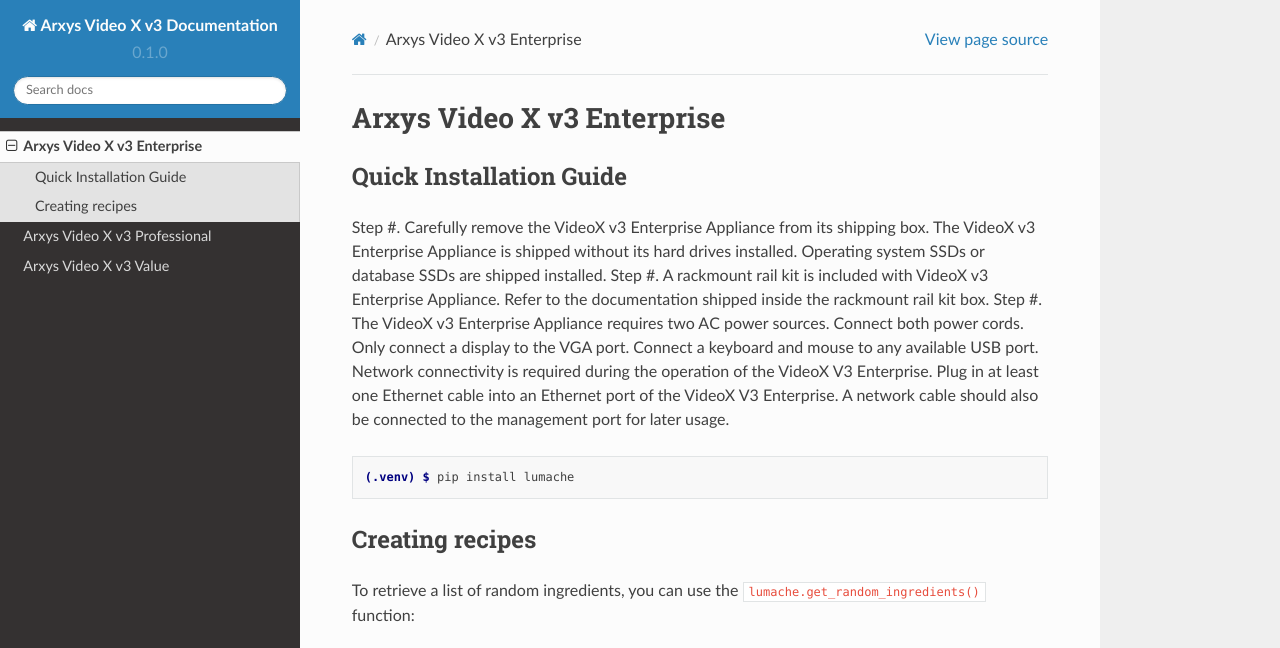
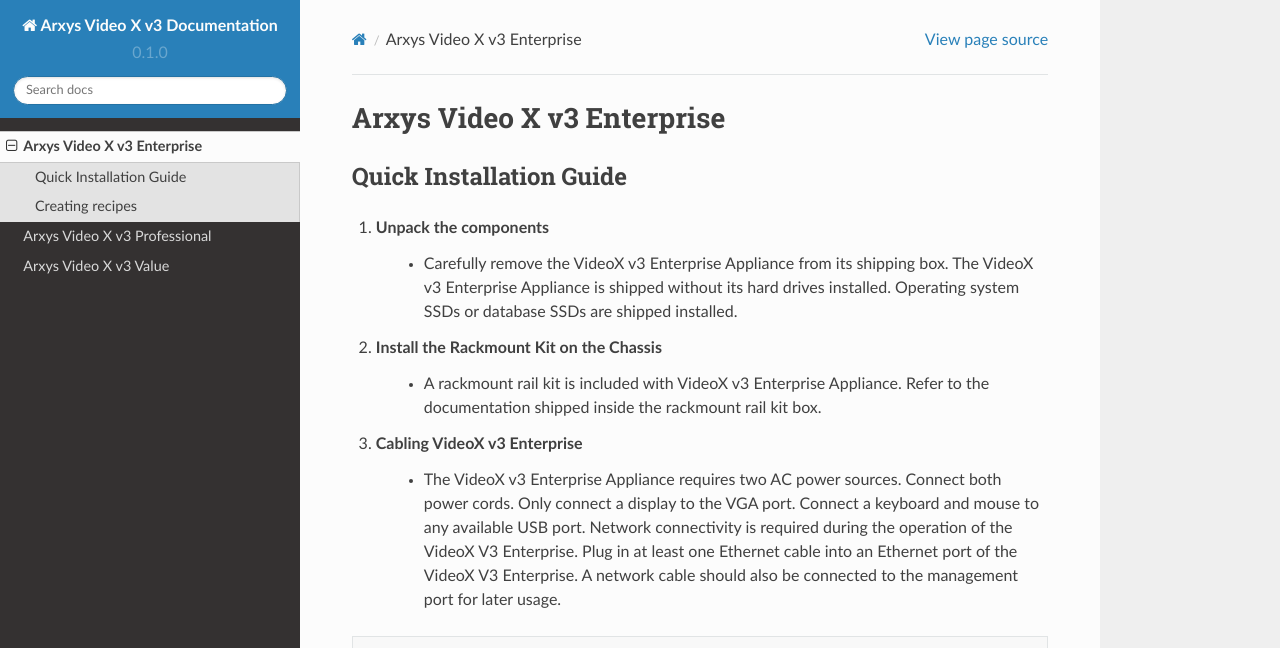
Before and after one commit to ArxysSupport/Documentation, a Sphinx documentation site: the page built from docs/source/VideoX_v3_Enterprise.rst, in a window 1280 px wide and 900 px high, cut to the strip 0-648 px from the top of the window. Built offline with Sphinx 7.4.7 and the Read the Docs theme 2.0.0, drawn with Linux system fonts in a browser that asks for light colours.

```diff
--- a/docs/source/VideoX_v3_Enterprise.rst
+++ b/docs/source/VideoX_v3_Enterprise.rst
@@ -7,9 +7,14 @@ Quick Installation Guide
 ------------
 
 
-Step #. Carefully remove the VideoX v3 Enterprise Appliance from its shipping box. The VideoX v3 Enterprise Appliance is shipped without its hard drives installed. Operating system SSDs or database SSDs are shipped installed.
-Step #. A rackmount rail kit is included with VideoX v3 Enterprise Appliance. Refer to the documentation shipped inside the rackmount rail kit box.
-Step #. The VideoX v3 Enterprise Appliance requires two AC power sources. Connect both power cords. Only connect a display to the VGA port. Connect a keyboard and mouse to any available USB port. Network connectivity is required during the operation of the VideoX V3 Enterprise. Plug in at least one Ethernet cable into an Ethernet port of the VideoX V3 Enterprise. A network cable should also be connected to the management port for later usage.
+#. Unpack the components
+	* Carefully remove the VideoX v3 Enterprise Appliance from its shipping box. The VideoX v3 Enterprise Appliance is shipped without its hard drives installed. Operating system SSDs or database SSDs are shipped installed.
+
+#. Install the Rackmount Kit on the Chassis
+	* A rackmount rail kit is included with VideoX v3 Enterprise Appliance. Refer to the documentation shipped inside the rackmount rail kit box.
+
+#. Cabling VideoX v3 Enterprise
+	* The VideoX v3 Enterprise Appliance requires two AC power sources. Connect both power cords. Only connect a display to the VGA port. Connect a keyboard and mouse to any available USB port. Network connectivity is required during the operation of the VideoX V3 Enterprise. Plug in at least one Ethernet cable into an Ethernet port of the VideoX V3 Enterprise. A network cable should also be connected to the management port for later usage.
 
 .. code-block:: console
 
--- a/pyproject.toml
+++ b/pyproject.toml
@@ -3,6 +3,6 @@ requires = ["flit_core >=3.2,<4"]
 build-backend = "flit_core.buildapi"
 
 [project]
-name = "lumache"
-authors = [{name = "Graziella", email = "graziella@lumache"}]
+name = "Arxys Video X v3 Documentation"
+authors = [{name = "Arxys Support Team", email = "support@arxys.com"}]
 dynamic = ["version", "description"]
```
